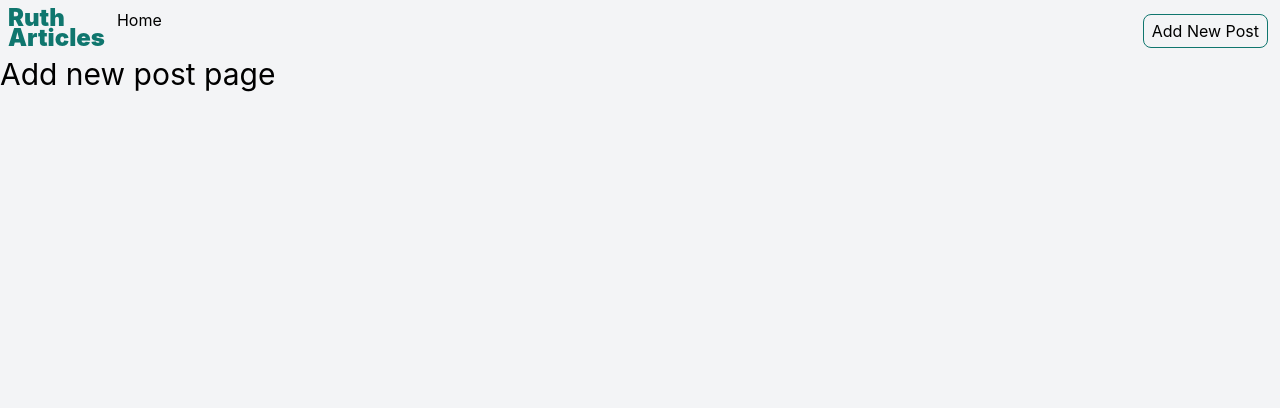
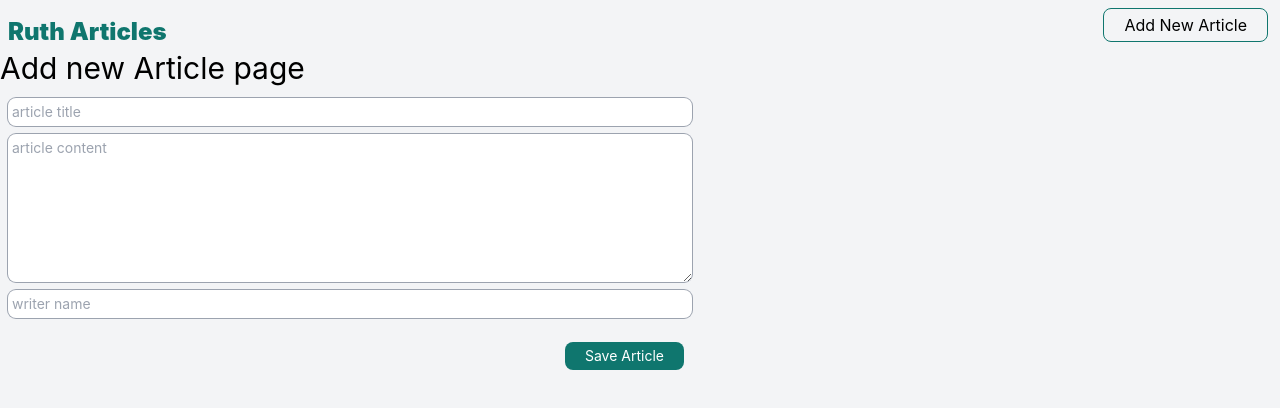
Before and after one commit to ruthidagiza/phase3-project-react-frontend, a React (Create React App) app: page /add_new_post in a window 1280 px wide. Shown: the top 408 px of the page. Built offline with nearby package versions, Linux system fonts and the light colour scheme.

Commit message:
added add article page

```diff
--- a/src/App.js
+++ b/src/App.js
@@ -14,17 +14,17 @@
             {" "}
             <Link to="/">
               <div className="flex text-teal-700 cursor-pointer leading-5 font-black  text-2xl">
-                Ruth <br /> Articles
+                Ruth Articles
               </div>
             </Link>
-            <div className="flex  px-2 mx-1 hover:text-teal-700 transition-all">
+            {/* <div className="flex  px-2 mx-1 hover:text-teal-700 transition-all">
               <Link to="/">Home</Link>
-            </div>
+            </div> */}
           </div>
           <div className="flex">
             {" "}
-            <div className="flex  px-2 py-1 rounded-lg mx-1 hover:text-teal-700 border-[1px] border-teal-700  transition-all">
-              <Link to="/add_new_post">Add New Post</Link>
+            <div className="flex  py-1 rounded-lg mx-1 hover:text-teal-700 border-[1px] border-teal-700 px-5 transition-all">
+              <Link to="/add_new_post">Add New Article</Link>
             </div>
           </div>
         </div>
--- a/src/pages/add_post_page.js
+++ b/src/pages/add_post_page.js
@@ -4,10 +4,37 @@
   const [title, setTitle] = useState("");
   const [content, setContent] = useState("");
   const [writersName, setWritersName] = useState("");
+  const [loading, setLoading] = useState(false);
 
   return (
     <div className="flex flex-col">
-      <h2 className="text-3xl">Add new post page</h2>
+      <h2 className="text-3xl">Add new Article page</h2>
+      <div className="flex flex-col md:w-[700px] w-full p-2 text-gray-800 ">
+        <input
+          value={title}
+          onChange={(e) => setTitle(e.target.value)}
+          className="outline-none rounded-lg ring-1 focus:ring-teal-700  text-sm p-1 ring-gray-400  my-1"
+          placeholder="article title"
+        />
+        <textarea
+          value={content}
+          onChange={(e) => setContent(e.target.value)}
+          rows={7}
+          className="outline-none rounded-lg ring-1 focus:ring-teal-700  text-sm p-1 ring-gray-400  my-1"
+          placeholder="article content"
+        />
+        <input
+          value={writersName}
+          onChange={(e) => setWritersName(e.target.value)}
+          className="outline-none rounded-lg ring-1 focus:ring-teal-700  text-sm p-1 ring-gray-400  my-1"
+          placeholder="writer name"
+        />
+        <div className="flex justify-end w-full px-2">
+          <div className="px-5 cursor-pointer py-1 rounded-lg bg-teal-700 text-white mt-5 text-sm ">
+            Save Article
+          </div>
+        </div>
+      </div>
     </div>
   );
 }
```
